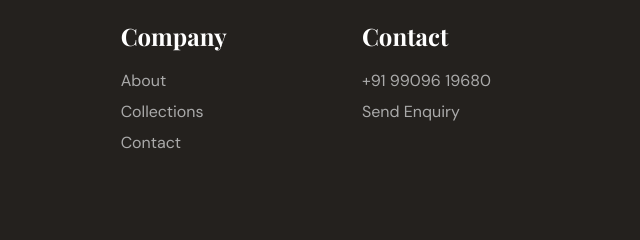
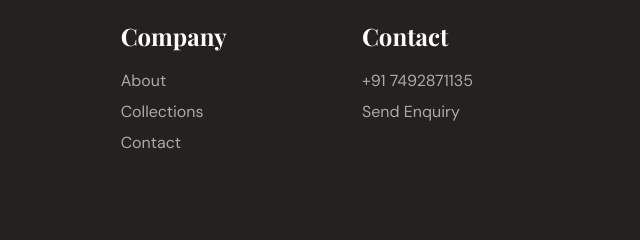
Before and after one commit to aurenltd/auren-living, a plain HTML site: page index.html in a window 1280 px wide. Shown: the part 4064-4304 px from the top of the page, 640-1280 px from the left. Drawn offline with nearby package versions, Linux system fonts and the light colour scheme.

Commit message:
Update index.html

```diff
--- a/index.html
+++ b/index.html
@@ -1173,7 +1173,7 @@ footer a:hover {
 
         <div>
             <h3>Contact</h3>
-            <a href="tel:+919909619680">+91 99096 19680</a>
+            <a href="tel:+917492871135">+91 7492871135</a>
             <a href="#contact">Send Enquiry</a>
         </div>
 
```
